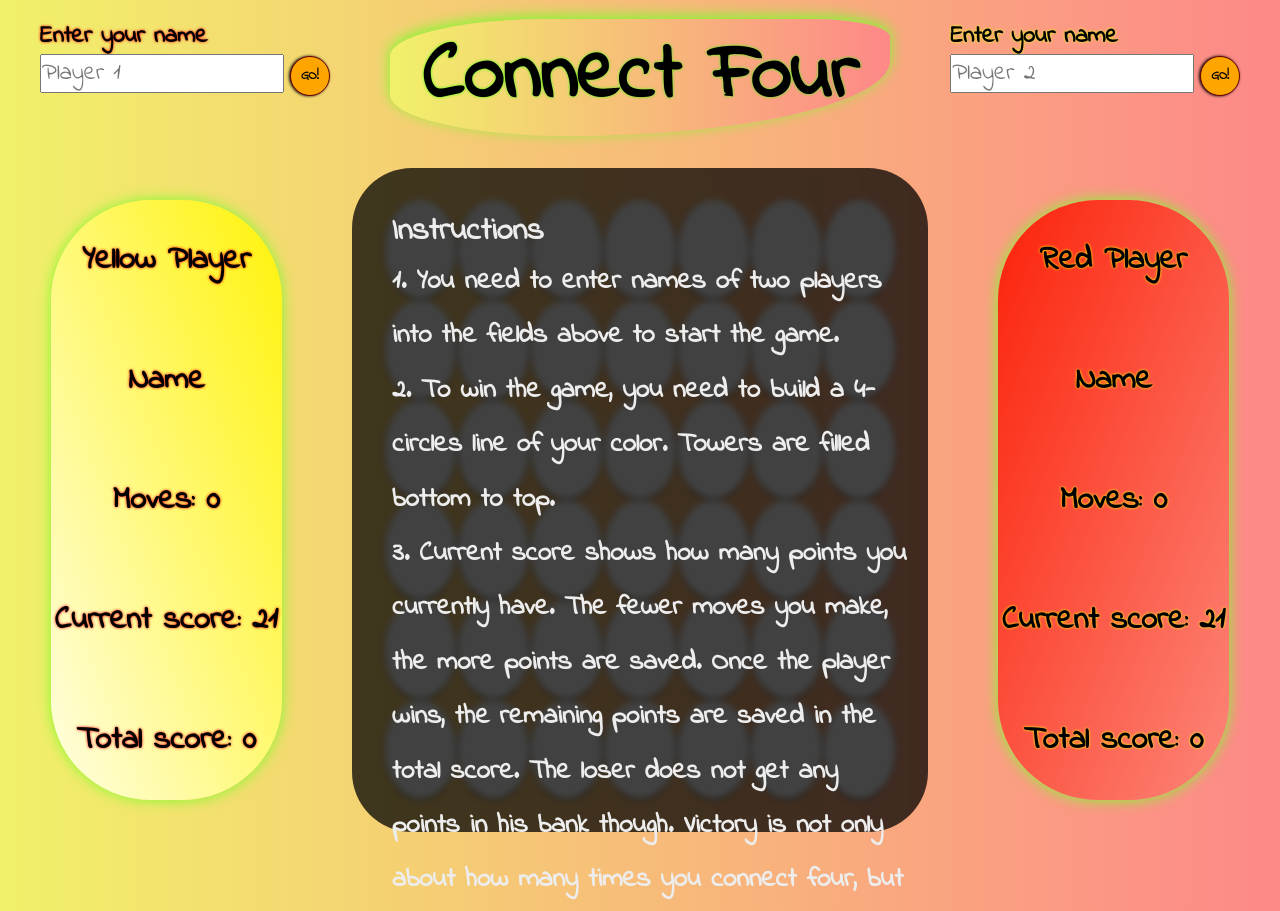
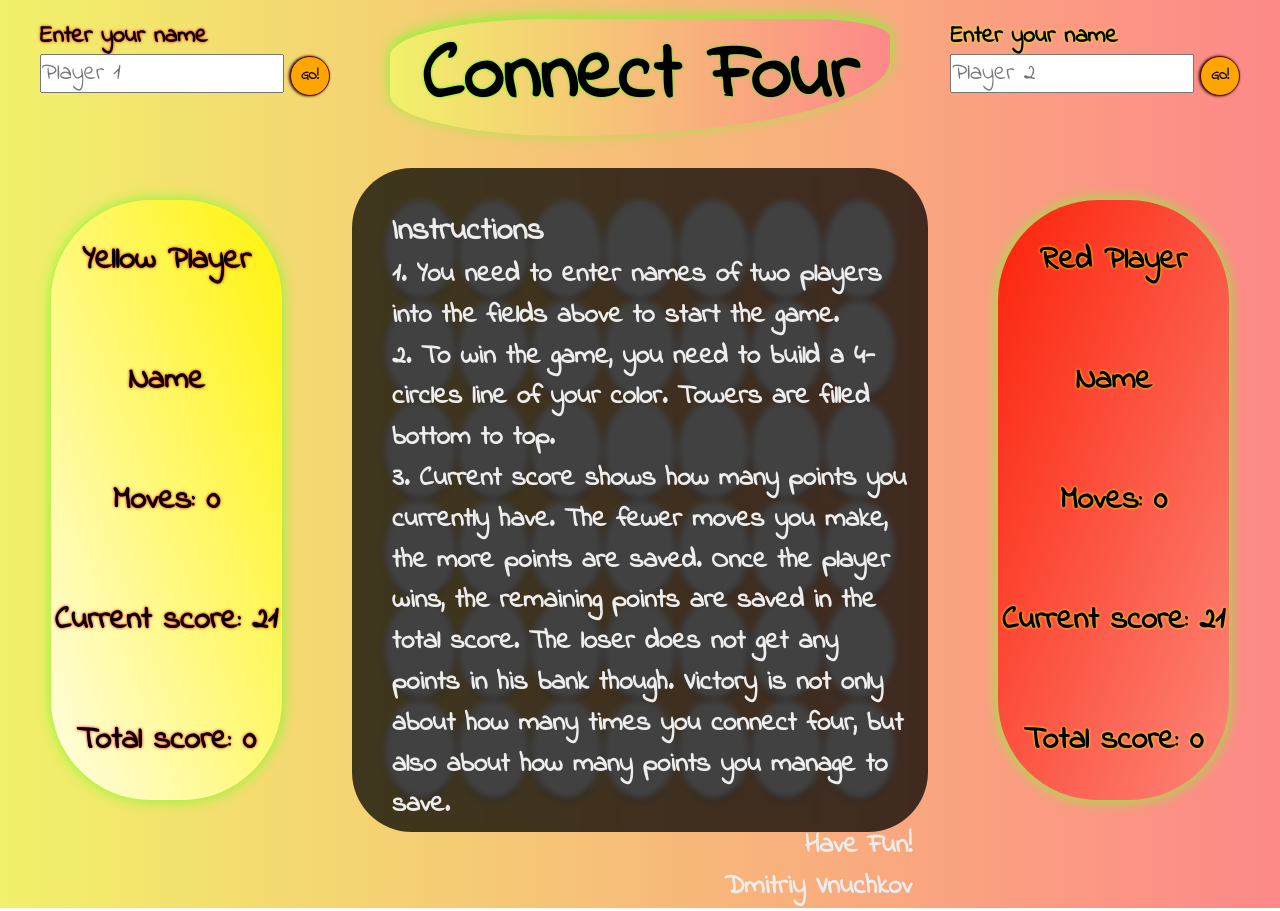
Before and after one commit to DeevDevs/dd-connect-four, a website built with Parcel: page index.html in a window 1280 px wide. Shown: the top 911 px of the page. Built offline with nearby package versions, Linux system fonts and the light colour scheme.

Commit message:
fixing layout4

```diff
--- a/style.css
+++ b/style.css
@@ -269,7 +269,7 @@ body {
 .instructions p {
   font-size: 1.7rem;
   font-weight: 700;
-  line-height: 2;
+  line-height: 1.5;
 }
 
 .greeting {
```
Also changed, not shown: dist/index.html (deleted), 4 other files.
